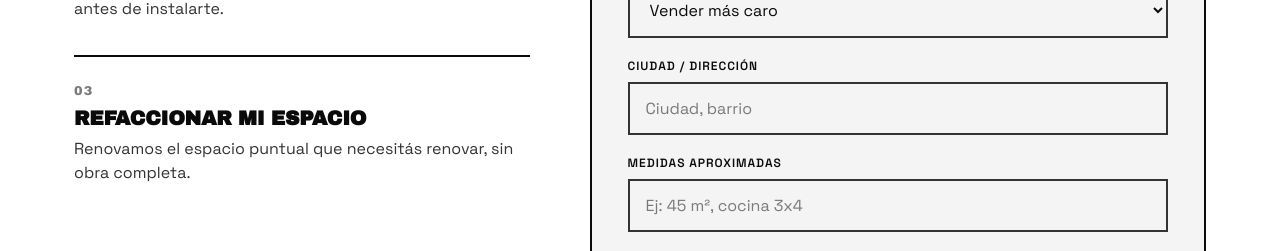
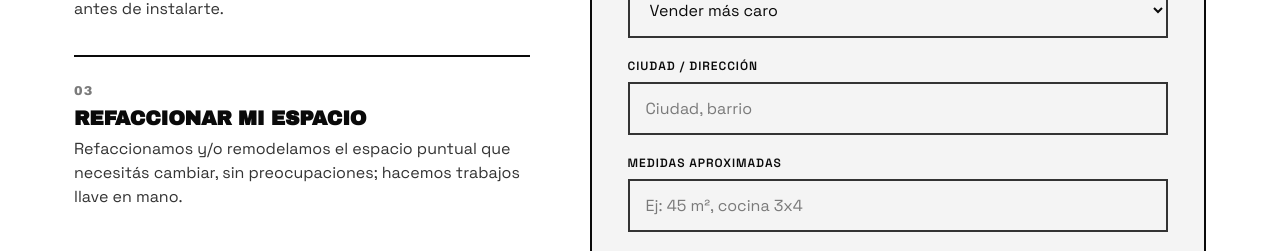
Before and after one commit to iancrespiok/fiflip-landing, a React (Vite) app: page / in a window 1280 px wide. Shown: the part 1559-1810 px from the top of the page. Built offline with nearby package versions, Linux system fonts and the light colour scheme; no server answers.

Commit message:
Update renovation use-case copy for the general refaccion option

```diff
--- a/src/components/RenovationSection.jsx
+++ b/src/components/RenovationSection.jsx
@@ -14,7 +14,7 @@ const USE_CASES = [
   {
     n: '03',
     title: 'Refaccionar mi espacio',
-    text: 'Renovamos el espacio puntual que necesitás renovar, sin obra completa.',
+    text: 'Refaccionamos y/o remodelamos el espacio puntual que necesitás cambiar, sin preocupaciones; hacemos trabajos llave en mano.',
   },
 ]
 
```
